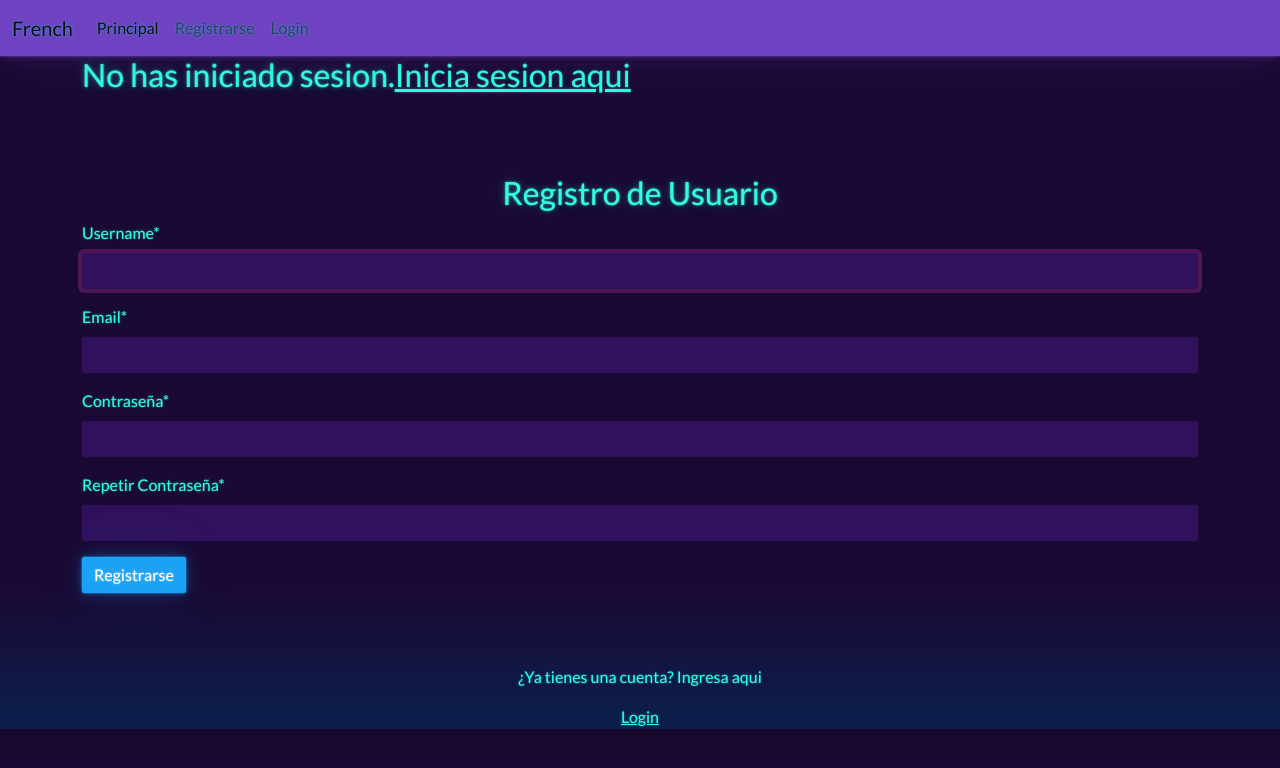
After one commit to BryanRB519/Menu-Restaurante, a Django app: page /registro/ in a window 1280 px wide. The commit adds this page. Shown: the top 768 px of the page. Run offline with Django 5.2, Linux system fonts and the light colour scheme; some libraries are stand-ins or nearby versions.

Commit message:
Login y Registros Agregados
Hecho por Dalma, Walter y Bryan

```diff
--- a/MiProyecto/App/templates/App/base.html
+++ b/MiProyecto/App/templates/App/base.html
@@ -5,6 +5,7 @@
     <meta charset="UTF-8">
     <meta name="viewport" content="width=device-width, initial-scale=1.0">
     <link href="https://bootswatch.com/5/vapor/bootstrap.min.css" rel="stylesheet"/>
+    <link href="{% static 'App/styles.css' %}" rel="stylesheet">
     <title>
         {% block title %}
 
@@ -25,6 +26,10 @@
                   <span class="visually-hidden">(current)</span>
                 </a>
               </li>
+              <li class="nav-item">
+                <a class="nav-link" href="{% url 'Registro' %}">Registrarse</a>
+              </li>
+              {% if request.user.is_authenticated %}
               <li class="nav-item">
                 <a class="nav-link" href="{% url 'Mesa' %}">Mesas</a>
               </li>
@@ -52,16 +57,30 @@
               <li class="nav-item">
                 <a class="nav-link" href="{% url 'Adicional' %}">Adicional</a>
               </li>
-                </div>
+              <li class="nav-item">
+                <a class="nav-link" href="{% url 'logout' %}">Logout</a>
               </li>
+              {% else %}
+              <li class="nav-item">
+                <a class="nav-link" href="{% url 'login' %}">Login</a>
+              </li>
+              {% endif %}
+
+
             </ul>
           </div>
         </div>
       </nav>
-{% block codigoDinamico %}
+      <div class="container">
+      {% if request.user.is_authenticated %}
+      <h2>¡Hola, {{ request.user.username }}!</h2>
+              <a href="{% url 'logout' %}">Cerrar sesion</a>
+        {% else %}
+            <h2>No has iniciado sesion.<a href="{% url 'login' %}">Inicia sesion aqui</a></h2>
+        {% endif %}
+    </div><br><br><br>
+  {% block codigoDinamico %}
 
-{% endblock %}
+  {% endblock %}
 </body>
 </html>
-
-<div>
--- /dev/null
+++ b/MiProyecto/App/templates/App/registro.html
@@ -0,0 +1,27 @@
+{% extends 'App/base.html' %}
+
+{% load static %}
+
+{% load crispy_forms_tags %}
+
+{% block tittle %}
+Registro de Usuario
+{% endblock tittle %}
+
+{% block codigoDinamico %}
+<div class="container text-center">
+<h2>Registro de Usuario</h2>
+</div>
+<div class="container form-container">
+    <form method="post">{% csrf_token %}
+
+        {{ form|crispy }}
+        <button type="submit" class="btn btn-info">Registrarse</button>
+    </form>
+    <br> <br> <br>
+    <div class="container text-center">
+    <p>¿Ya tienes una cuenta? Ingresa aqui</p> <a href="{% url 'login' %}">Login</a>
+    </div>
+</div>
+
+{% endblock %}
```
Also changed, not shown: MiProyecto/App/templates/App/login.html (added, +26 -0 lines).
